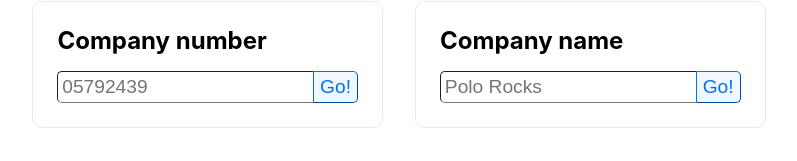
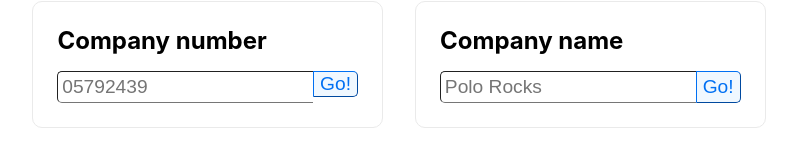
Before and after one commit to mrbrianevans/companies-house-frontend, a Next.js app: page /search in a window 1280 px wide. Shown: the part 437-598 px from the top of the page, without its empty margins (241-1038 px from the left). Built offline with nearby package versions, Linux system fonts and the light colour scheme.

Commit message:
Added link to joint button
Signed-off-by: Brian Evans <ebrian101@gmail.com>

```diff
--- a/components/TextInputWithButton.tsx
+++ b/components/TextInputWithButton.tsx
@@ -1,4 +1,5 @@
 import { CSSProperties, useState } from "react";
+import Link from "next/link";
 
 const formStyles = require("../styles/form.module.css");
 
@@ -11,6 +12,7 @@ export interface TextInputWithButtonProps {
   buttonStyle?: CSSProperties
   buttonText?: string
   buttonOnClick?: (textValue: string) => void
+  buttonLink?: (textValue: string) => string
 }
 
 export const TextInputWithButton = (props: TextInputWithButtonProps) => {
@@ -28,11 +30,25 @@ export const TextInputWithButton = (props: TextInputWithButtonProps) => {
           setValue(c.target.value);
         }}
       />
-      <button className={formStyles.jointButton}
-              style={props.buttonStyle || {}}
-              onClick={() => {
-                props.buttonOnClick && props.buttonOnClick(value);
-              }}>{props.buttonText || "Go!"}</button>
+      {props.buttonLink ?
+        <Link href={props.buttonLink(value)}>
+          <a className={formStyles.jointButton}>
+            {/*{This a tag is shrinking the button for some reason}*/}
+            <button className={formStyles.jointButton}
+                    style={props.buttonStyle || {}}
+                    onClick={() => {
+                      props.buttonOnClick && props.buttonOnClick(value);
+                    }}>{props.buttonText || "Go!"}</button>
+          </a>
+        </Link>
+        :
+        <button className={formStyles.jointButton}
+                style={props.buttonStyle || {}}
+                onClick={() => {
+                  props.buttonOnClick && props.buttonOnClick(value);
+                }}>{props.buttonText || "Go!"}</button>
+      }
+
     </div>
   );
 };
--- a/pages/search.tsx
+++ b/pages/search.tsx
@@ -2,9 +2,11 @@ import { Page } from "../components/Page";
 import { TextInputWithButton } from "../components/TextInputWithButton";
 
 const styles = require("../styles/Home.module.css");
-const formStyles = require("../styles/form.module.css");
 
 const SearchPage = () => {
+  const searchByName = (name: string) => {
+    fetch(name);
+  };
   return (
     <Page>
       <h1>Search</h1>
@@ -13,7 +15,8 @@ const SearchPage = () => {
           <h3>
             <label htmlFor={"companyNumberSearchBox"}>Company number</label>
           </h3>
-          <TextInputWithButton textBoxPlaceholder={"05792439"} />
+          <TextInputWithButton textBoxPlaceholder={"05792439"}
+                               buttonLink={(v) => ("search/" + v)} />
 
         </div>
         <div className={styles.card}>
--- a/pages/search/[number].tsx
+++ b/pages/search/[number].tsx
@@ -1,7 +1,11 @@
+import { useRouter } from "next/router";
+
 const SearchResults = () => {
+  const router = useRouter();
+  const number = router.query;
   return (
     <div className={"container"}>
-      <h1>Search results</h1>
+      <h1>Search results for {number}</h1>
 
     </div>
   );
--- a/styles/form.module.css
+++ b/styles/form.module.css
@@ -41,3 +41,7 @@ div.jointContainer {
     flex-direction: row;
     flex-wrap: nowrap;
 }
+
+a.jointButton {
+    line-height: unset;
+}
```
